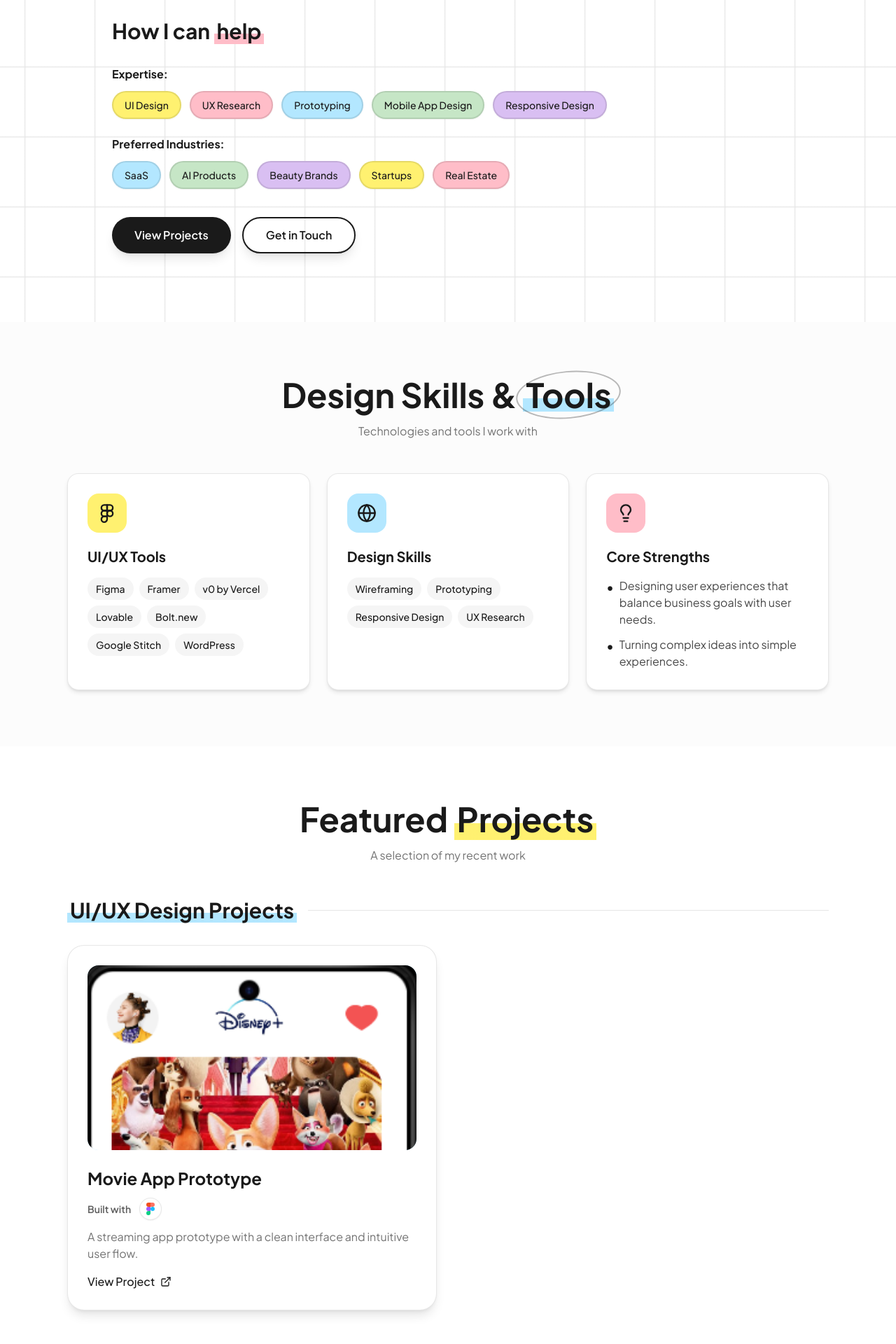
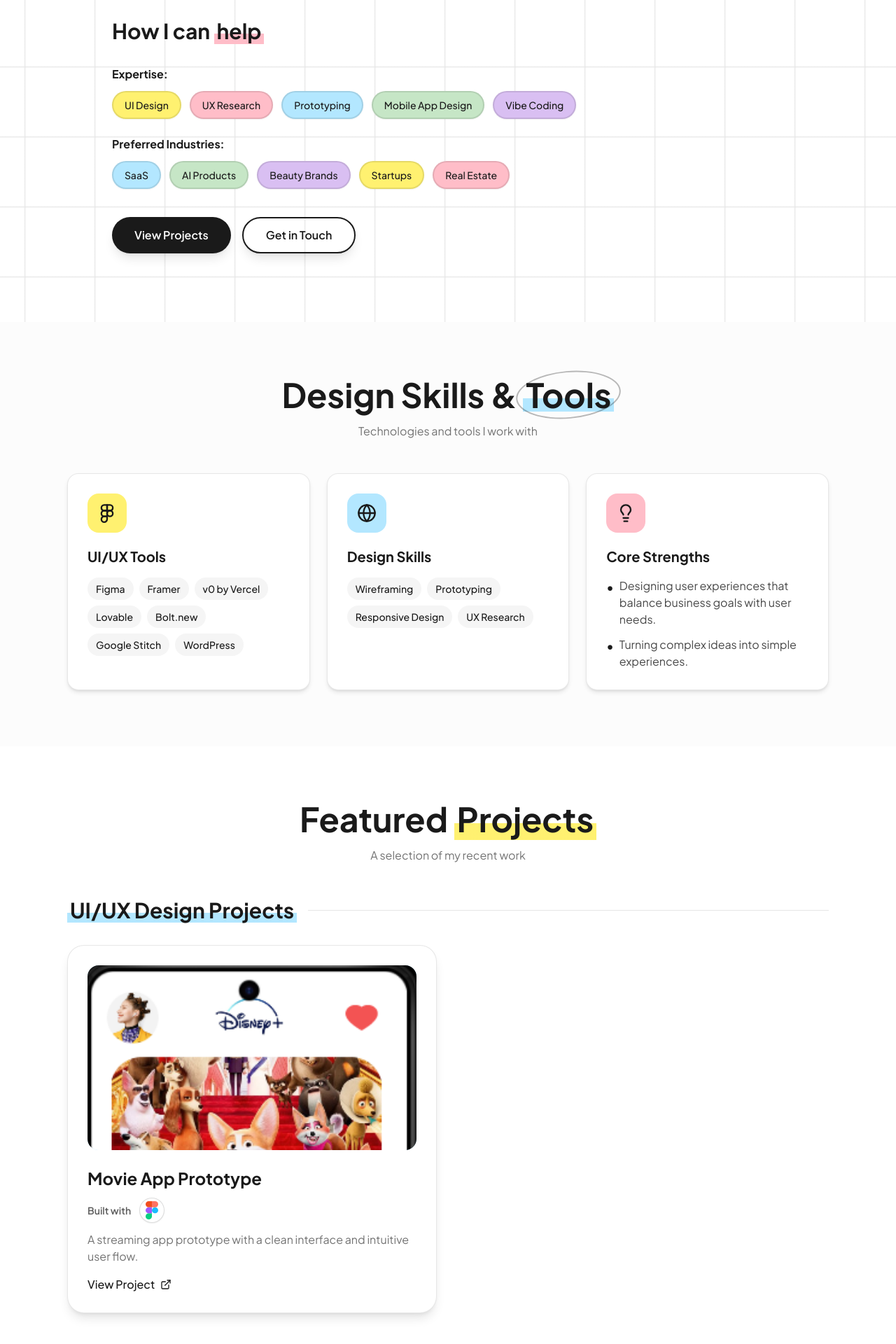
Before and after one commit to PriyaUpadhyay07/priyas-portfolio-, a React (Vite) app: page / in a window 1280 px wide. Shown: the part 340-2260 px from the top of the page at 70% size. Built offline with nearby package versions, Linux system fonts and the light colour scheme.

Commit message:
Changes
Co-authored-by: PriyaUpadhyay07 <122212065+PriyaUpadhyay07@users.noreply.github.com>

```diff
--- a/src/components/BuiltWith.tsx
+++ b/src/components/BuiltWith.tsx
@@ -7,11 +7,6 @@ import claudeLogo from "@/assets/tool-logos/claude.svg";
 import openaiLogo from "@/assets/tool-logos/openai.svg";
 import supabaseLogo from "@/assets/tool-logos/supabase.svg";
 import framerLogo from "@/assets/tool-logos/framer.svg";
-
-interface Tool {
-  name: string;
-  logo: string;
-}
 
 const TOOL_LOGOS: Record<string, string> = {
   Lovable: "https://lovable.dev/favicon.ico",
@@ -35,12 +30,12 @@ const BuiltWith = ({ tools }: { tools: string[] }) => {
           <div
             key={tool}
             title={tool}
-            className="w-7 h-7 sm:w-8 sm:h-8 rounded-full bg-white border border-foreground/10 shadow-sm flex items-center justify-center p-1.5 hover:scale-110 transition-transform"
+            className="w-8 h-8 sm:w-9 sm:h-9 rounded-full bg-card border border-foreground/15 shadow-sm flex items-center justify-center p-1 hover:scale-110 transition-transform overflow-hidden"
           >
             <img
               src={TOOL_LOGOS[tool] || ""}
               alt={`${tool} logo`}
-              className="w-full h-full object-contain"
+              className={`w-full h-full object-contain ${tool === "Google Antigravity" || tool === "Netlify" ? "scale-125" : ""}`}
               loading="lazy"
             />
           </div>
--- a/src/components/Hero.tsx
+++ b/src/components/Hero.tsx
@@ -1,5 +1,5 @@
 const Hero = () => {
-  const expertise = ["UI Design", "UX Research", "Prototyping", "Mobile App Design", "Responsive Design"];
+  const expertise = ["UI Design", "UX Research", "Prototyping", "Mobile App Design", "Vibe Coding"];
   const industries = ["SaaS", "AI Products", "Beauty Brands", "Startups", "Real Estate"];
 
   const tagColors = [
```
